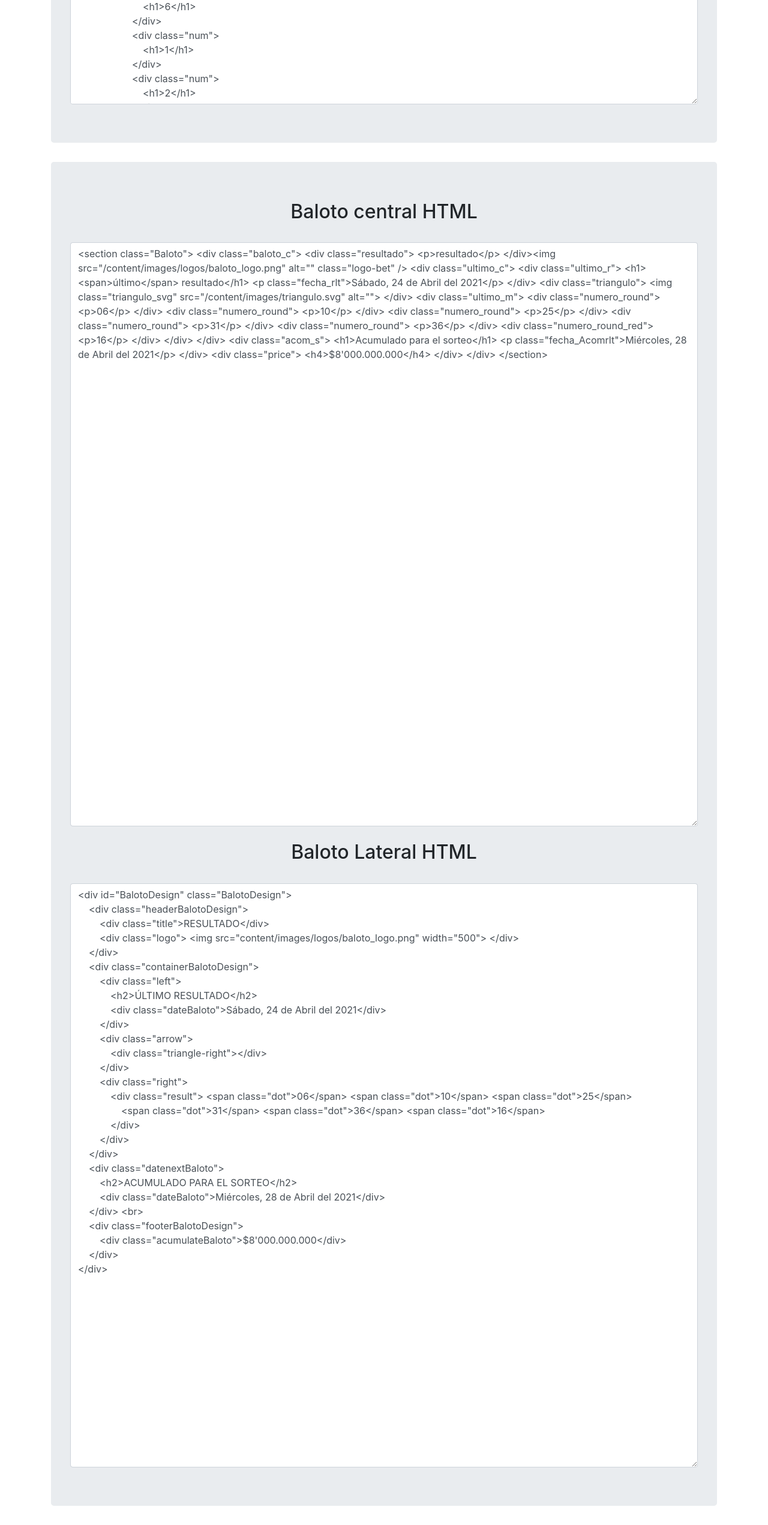
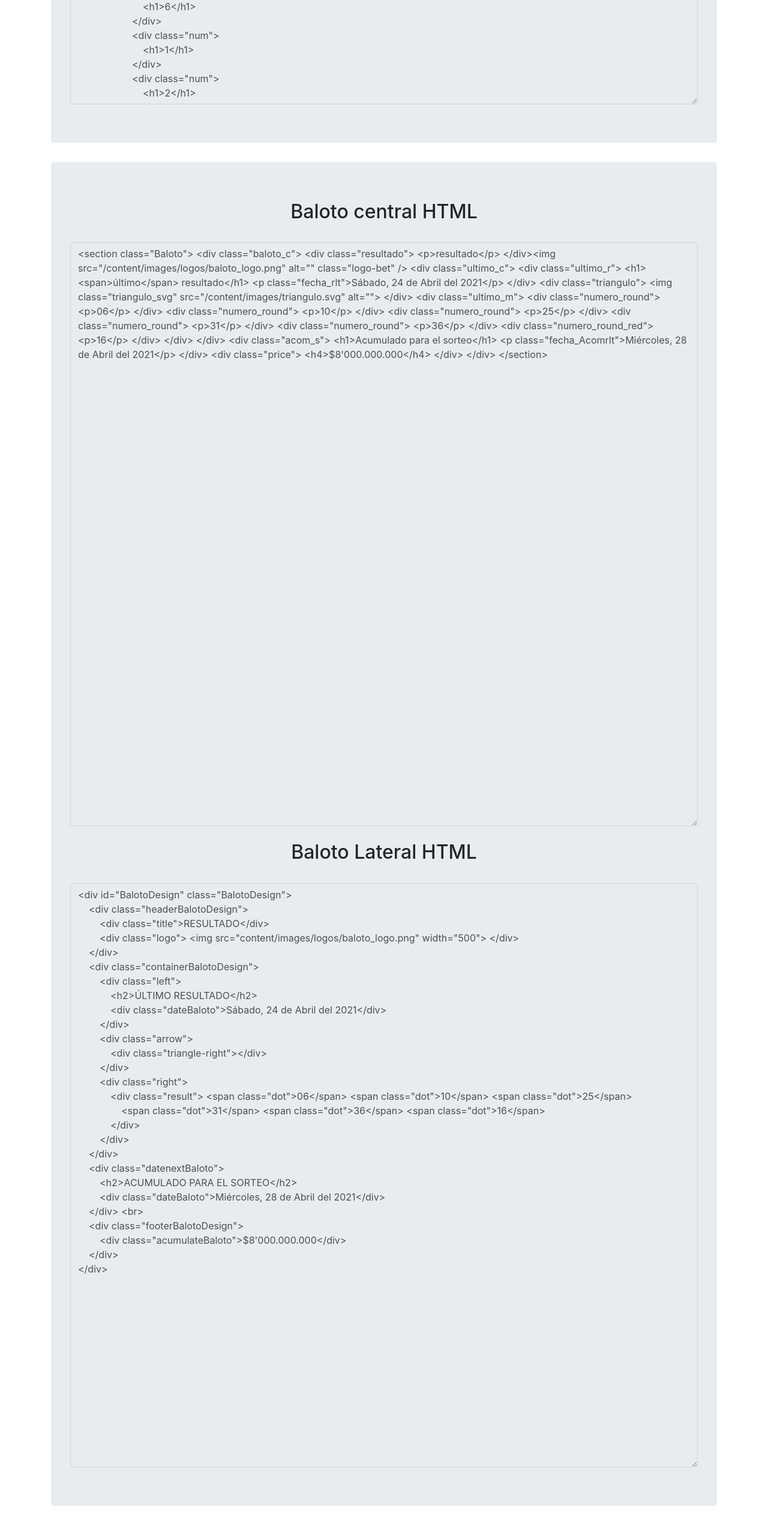
Before and after one commit to andresgIES/nuevas-plantillas, an Angular app: page / in a window 1280 px wide. Shown: the part 4043-6586 px from the top of the page at 60% size. Built offline with nearby package versions, Linux system fonts and the light colour scheme.

Commit message:
adicion readonly en campos de las plantillas

```diff
--- a/src/app/app.component.html
+++ b/src/app/app.component.html
@@ -4,11 +4,11 @@
 
     <h2>Billonario central HTML</h2>
     <br>
-    <textarea class="form-control" id="floatingTextarea2" style="width: 100%" rows="75">{{billonarioCentral}}</textarea>
+    <textarea readonly class="form-control" id="floatingTextarea2" style="width: 100%" rows="75">{{billonarioCentral}}</textarea>
     <br>
     <h2>Billonario Lateral HTML</h2>
     <br>
-    <textarea class="form-control" id="floatingTextarea2" style="width: 100%" rows="90">{{billonarioLateral}}</textarea>
+    <textarea readonly class="form-control" id="floatingTextarea2" style="width: 100%" rows="90">{{billonarioLateral}}</textarea>
 
   </div>
 
@@ -16,10 +16,10 @@
 
     <h2>Baloto central HTML</h2>
     <br>
-    <textarea class="form-control" id="floatingTextarea2" style="width: 100%" rows="40">{{balotoCentral}}</textarea>
+    <textarea readonly class="form-control" id="floatingTextarea2" style="width: 100%" rows="40">{{balotoCentral}}</textarea>
     <br>
     <h2>Baloto Lateral HTML</h2>
     <br>
-    <textarea class="form-control" id="floatingTextarea2" style="width: 100%" rows="40">{{balotoLateral}}</textarea>
+    <textarea readonly class="form-control" id="floatingTextarea2" style="width: 100%" rows="40">{{balotoLateral}}</textarea>
 
   </div>
```
